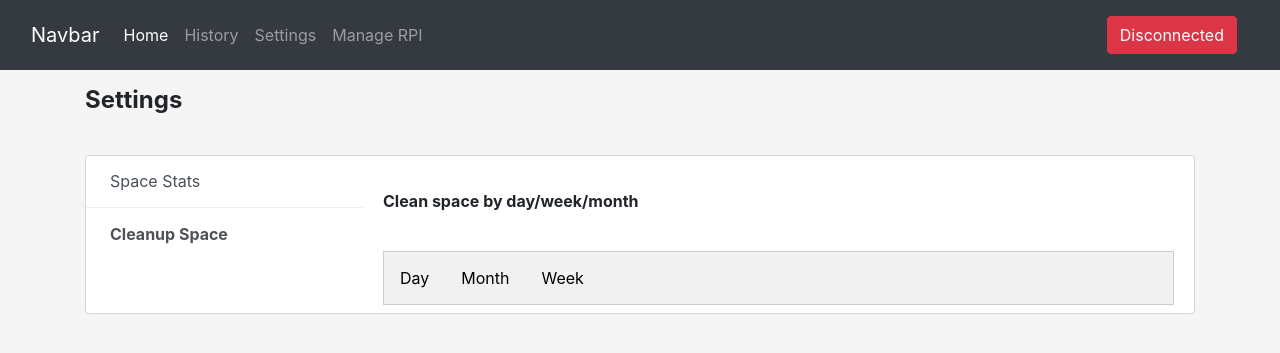
After one commit to patelmosam/rpi-object-detection-system, a Flask app: template template/manage_rpi.html in a window 1280 px wide, after a click on "Cleanup Space". The commit adds this page. Shown: the top 353 px of the page. Run offline with Flask 2, Linux system fonts and the light colour scheme; the template is opened without the code that fills it, so the values that code supplies are empty; some libraries are stand-ins or nearby versions.

Commit message:
added mange_rpi page to cleanup space in backend

```diff
--- a/Rpi_backend/app.py
+++ b/Rpi_backend/app.py
@@ -5,6 +5,8 @@ import datetime
 from utils import prep_image
 import cv2
 import requests
+import database
+import os
 
 MODEL_PATH = './weights/yolov4-416-tiny.tflite'
 input_size = 416
@@ -55,8 +57,11 @@ def capture_img():
 		predictions = backend.predict(interpreter, input_details, output_details, img, input_size)
 
 		# make_bbox(original_img, predictions, image_id)
-		cv2.imwrite("static/capture_"+str(image_id)+".jpg", original_img)
+		cv2.imwrite("static/"+str(image_id)+".jpg", original_img)
 		results = backend.process_predictions(predictions, image_id)
+
+		img_size = os.path.getsize('static/'+str(image_id)+'.jpg')
+		database.insert_data('database.db', img_size)
 
 	if results is not None:
 		return jsonify(results)
@@ -69,7 +74,7 @@ def capture_img():
 
 @app.route('/api/img/<img_id>', methods=['GET'])
 def get_img(img_id):
-	filename = './static/capture_' + str(img_id) + '.jpg'
+	filename = './static/' + str(img_id) + '.jpg'
 	return send_file(filename, mimetype='image/gif')
 
 @app.route('/video_feed')
@@ -98,6 +103,58 @@ def get_config():
 		CONFIG = request.form.to_dict()
 		return "True"
 
+@app.route('/get_data', methods=['GET'])
+def get_data():
+	space_stat = backend.get_space_info('./static')
+
+	daily_data = database.get_all_data('database.db', 'Daily')
+	monthly_data = database.get_all_data('database.db', 'Monthly')
+	weekly_data = database.get_all_data('database.db', 'Weekly')
+
+	daily_dict = backend.convert_to_dict(daily_data)
+	monthly_dict = backend.convert_to_dict(monthly_data)
+	weekly_dict = backend.convert_to_dict(weekly_data)
+
+	result_dict = {
+		'space_stat': {
+			'totel_space': space_stat[0],
+			'used_space': space_stat[1],
+			'free_space': space_stat[2]
+			},
+		'daily_data': daily_dict,
+		'monthly_data': monthly_dict,
+		'weekly_data': weekly_dict
+	}
+	return jsonify(result_dict)
+
+@app.route('/clean_space/<tag>', methods=['GET'])
+def clean_space(tag):
+	type_, value = tag.split('_')
+	print(type_, value)
+	delete_list = backend.get_delete_imglist('./static/', value, type_)
+	backend.delete_imgs('./static/', delete_list)
+
+	# backend.update_database(delete_list)
+	if type_ == 'day':
+		database.delete_data('database.db', 'Daily', 'Day', value)
+	elif type_ == 'month':
+		database.delete_data('database.db', 'Monthly', 'Month', value)
+	elif type_ == 'week':
+		database.delete_data('database.db', 'Weekly', 'Week', value)
+
+	data = {"clean": "True"}
+	return Response(data, content_type='application/json')
+
+@app.route('/delete_last_imgs/<tag>', methods=['GET'])
+def delete_last(tag):
+	img_list = os.listdir('./static/')
+	img_list.sort()
+	backend.delete_imgs('./static/', img_list)
+
+
+	data = {"clean": "True"}
+	return Response(data, content_type='application/json')
+
 
 if __name__ == "__main__":
     app.run(debug=True)
--- /dev/null
+++ b/static/tab.css
@@ -0,0 +1,35 @@
+ /* Style the tab */
+ .tab {
+    overflow: hidden;
+    border: 1px solid #ccc;
+    background-color: #f1f1f1;
+  }
+
+  /* Style the buttons that are used to open the tab content */
+  .tab button {
+    background-color: inherit;
+    float: left;
+    border: none;
+    outline: none;
+    cursor: pointer;
+    padding: 14px 16px;
+    transition: 0.3s;
+  }
+
+  /* Change background color of buttons on hover */
+  .tab button:hover {
+    background-color: #ddd;
+  }
+
+  /* Create an active/current tablink class */
+  .tab button.active {
+    background-color: #ccc;
+  }
+
+  /* Style the tab content */
+  .tabcontent {
+    display: none;
+    padding: 6px 12px;
+    border: 1px solid #ccc;
+    border-top: none;
+  }
--- /dev/null
+++ b/static/tab.js
@@ -0,0 +1,20 @@
+function openCity(evt, cityName) {
+    // Declare all variables
+    var i, tabcontent, tablinks;
+
+    // Get all elements with class="tabcontent" and hide them
+    tabcontent = document.getElementsByClassName("tabcontent");
+    for (i = 0; i < tabcontent.length; i++) {
+      tabcontent[i].style.display = "none";
+    }
+
+    // Get all elements with class="tablinks" and remove the class "active"
+    tablinks = document.getElementsByClassName("tablinks");
+    for (i = 0; i < tablinks.length; i++) {
+      tablinks[i].className = tablinks[i].className.replace(" active", "");
+    }
+
+    // Show the current tab, and add an "active" class to the button that opened the tab
+    document.getElementById(cityName).style.display = "block";
+    evt.currentTarget.className += " active";
+  }
--- a/template/base.html
+++ b/template/base.html
@@ -48,9 +48,13 @@
           <li class="nav-item">
             <a class="nav-link" href="/settings">Settings</a>
           </li>
+          <li class="nav-item">
+            <a class="nav-link" href="/manage_rpi">Manage RPI</a>
+          </li>
         </ul>
         <ul class="navbar-nav ml-auto">
           {% if conn %}
+
           <li class="nav-item">
             <!-- <a class="nav-link dropdown-toggle" href="" id="navbarDropdown" role="button"
                 data-toggle="dropdown" aria-haspopup="true" aria-expanded="false"> -->
@@ -93,6 +97,7 @@
     <script src="https://stackpath.bootstrapcdn.com/bootstrap/4.5.2/js/bootstrap.min.js"
       integrity="sha384-B4gt1jrGC7Jh4AgTPSdUtOBvfO8shuf57BaghqFfPlYxofvL8/KUEfYiJOMMV+rV"
       crossorigin="anonymous"></script>
+    {% block javaScript %} {% endblock %}
 </body>
 
 </html>
--- /dev/null
+++ b/template/manage_rpi.html
@@ -0,0 +1,162 @@
+{% extends "base.html" %}
+{% block header %}
+<link
+  rel="stylesheet"
+  href="{{ url_for('static', filename='settings.css') }}"
+/>
+<link
+  rel="stylesheet"
+  href="{{ url_for('static', filename='tab.css') }}"
+/>
+{% endblock %}
+
+{% block content %}
+
+<div class="container light-style flex-grow-1 container-p-y">
+
+    <h4 class="font-weight-bold py-3 mb-4">Settings</h4>
+
+    <div class="card overflow-hidden">
+      <div class="row no-gutters row-bordered row-border-light">
+        <div class="col-md-3 pt-0">
+          <div class="list-group list-group-flush account-settings-links">
+            <a
+              class="list-group-item list-group-item-action active"
+              data-toggle="list"
+              href="#space-stats"
+              >Space Stats</a
+            >
+            <a
+              class="list-group-item list-group-item-action"
+              data-toggle="list"
+              href="#cleanupspace"
+              >Cleanup Space</a
+            >
+          </div>
+        </div>
+        <div class="col-md-9">
+          <div class="tab-content">
+            <div class="tab-pane fade active show" id="space-stats">
+              <hr class="border-light m-0" />
+
+              <div class="card-body">
+                <div class="form-group">
+                  <label class="form-label">Totel Space</label>
+                  <label class="form-control mb-1"> {{data.space_stat.totel_space}} </label>
+                </div>
+                <div class="form-group">
+                  <label class="form-label">Used Space</label>
+                  <label class="form-control mb-1"> {{data.space_stat.used_space}} </label>
+                </div>
+                <div class="form-group">
+                    <label class="form-label">Free Space</label>
+                    <label class="form-control mb-1"> {{data.space_stat.free_space}} </label>
+                </div>
+
+
+              </div>
+            </div>
+
+            <div class="tab-pane fade" id="cleanupspace">
+              <div class="card-body pb-2">
+                <h6 class="font-weight-bold py-3 mb-4">Clean space by day/week/month</h6>
+                <div class="tab">
+                    <button class="tablinks" onclick="openCity(event, 'Day')">Day</button>
+                    <button class="tablinks" onclick="openCity(event, 'Month')">Month</button>
+                    <button class="tablinks" onclick="openCity(event, 'Week')">Week</button>
+                </div>
+                <div id="Day" class="tabcontent">
+                    <div id="data" class="container-md"></div>
+                        <table class="table table-bordered table-responsive-sm table-responsive-md table-success table-striped">
+                            <thead>
+                            <tr>
+                                <th>Date</th>
+                                <th>Num Images</th>
+                                <th>Used Space</th>
+                                <th>Delete</th>
+                            </tr>
+                            </thead>
+                            <tbody>
+                            {% for d in data.daily_data %}
+                            <tr>
+                                <td>{{d}}</td>
+                                <td>{{data.daily_data[d].num_images}}</td>
+                                <td>{{data.daily_data[d].total_space}}</td>
+                                <td><a href="/delete_imgs/day_{{d}}">
+                                    <button class="btn"><i class="fa fa-trash"></i></button>
+                                </a></td>
+                            </tr>
+                            {% endfor %}
+                        </tbody>
+                        </table>
+                  </div>
+                <div id="Month" class="tabcontent">
+                        <div id="data" class="container-md"></div>
+                            <table class="table table-bordered table-responsive-sm table-responsive-md table-success table-striped">
+                                <thead>
+                                <tr>
+                                    <th>Month</th>
+                                    <th>Num Images</th>
+                                    <th>Used Space</th>
+                                    <th>Delete</th>
+                                </tr>
+                                </thead>
+                                <tbody>
+                                {% for d in data.monthly_data %}
+                                <tr>
+                                    <td>{{d}}</td>
+                                    <td>{{data.monthly_data[d].num_images}}</td>
+                                    <td>{{data.monthly_data[d].total_space}}</td>
+                                    <td><a href="/delete_imgs/month_{{d}}">
+                                        <button class="btn"><i class="fa fa-trash"></i></button>
+                                    </a></td>
+                                </tr>
+                                {% endfor %}
+                            </tbody>
+                            </table>
+                  </div>
+                <div id="Week" class="tabcontent">
+                            <div id="data" class="container-md"></div>
+                                <table class="table table-bordered table-responsive-sm table-responsive-md table-success table-striped">
+                                    <thead>
+                                    <tr>
+                                        <th>Week</th>
+                                        <th>Num Images</th>
+                                        <th>Used Space</th>
+                                        <th>Delete</th>
+                                    </tr>
+                                    </thead>
+                                    <tbody>
+                                    {% for d in data.weekly_data %}
+                                    <tr>
+                                        <td>{{d}}</td>
+                                        <td>{{data.weekly_data[d].num_images}}</td>
+                                        <td>{{data.weekly_data[d].total_space}}</td>
+                                        <td><a href="/delete_imgs/week_{{d}}">
+                                            <button class="btn"><i class="fa fa-trash"></i></button>
+                                        </a></td>
+                                    </tr>
+                                    {% endfor %}
+                                </tbody>
+                                </table>
+                  </div>
+
+                  <!-- <h4 class="font-weight-bold ">OR</h4>
+                  <h6 class="font-weight-bold py-3 mb-4">Clean space by items</h6> -->
+
+
+              </div>
+            </div>
+          </div>
+        </div>
+      </div>
+    </div>
+
+</div>
+
+
+{% endblock %}
+
+{% block javaScript %}
+<script src="{{url_for('static', filename='tab.js')}}"></script>
+{% endblock %}
```
Also changed, not shown: Rpi_backend/backend.py (+76 -16 lines), Rpi_backend/database.py (added, +119 -0 lines), Rpi_backend/utils.py (+14 -17 lines), app.py (+14 -0 lines), 1 other file.
